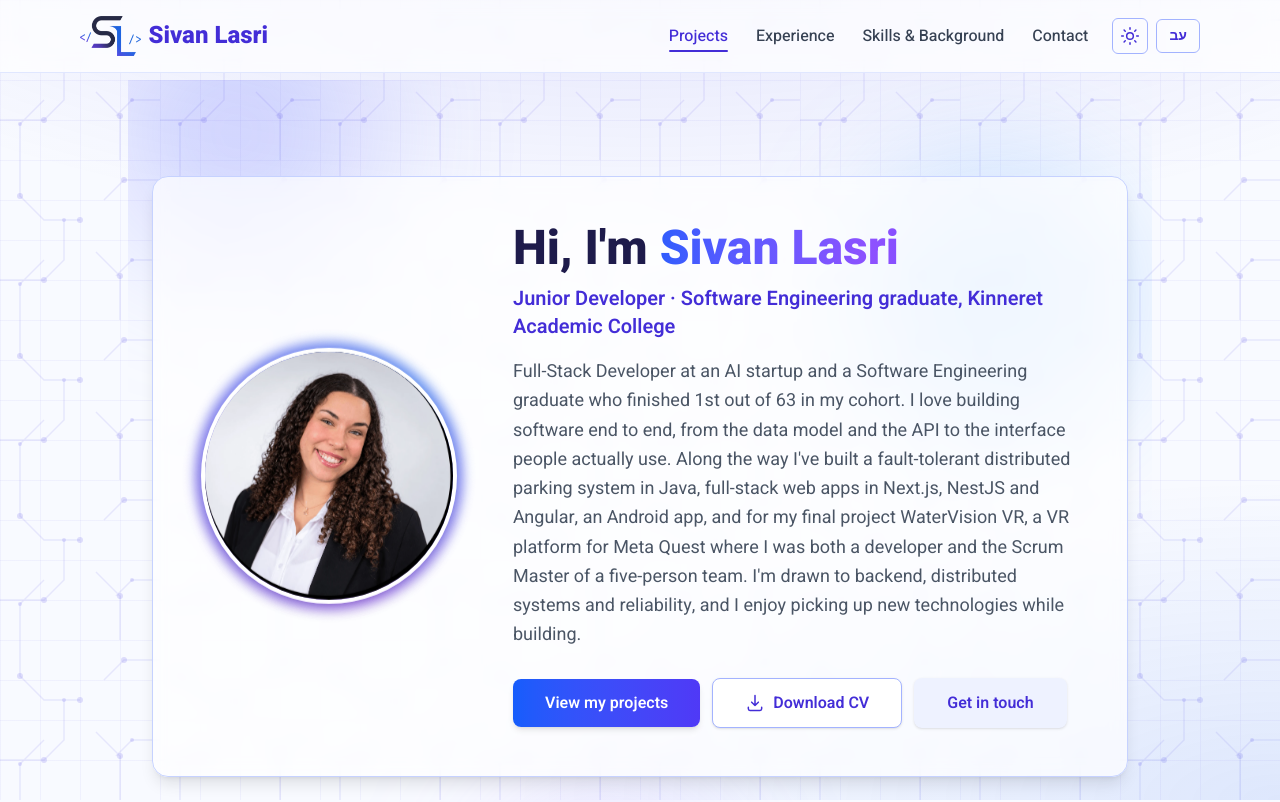
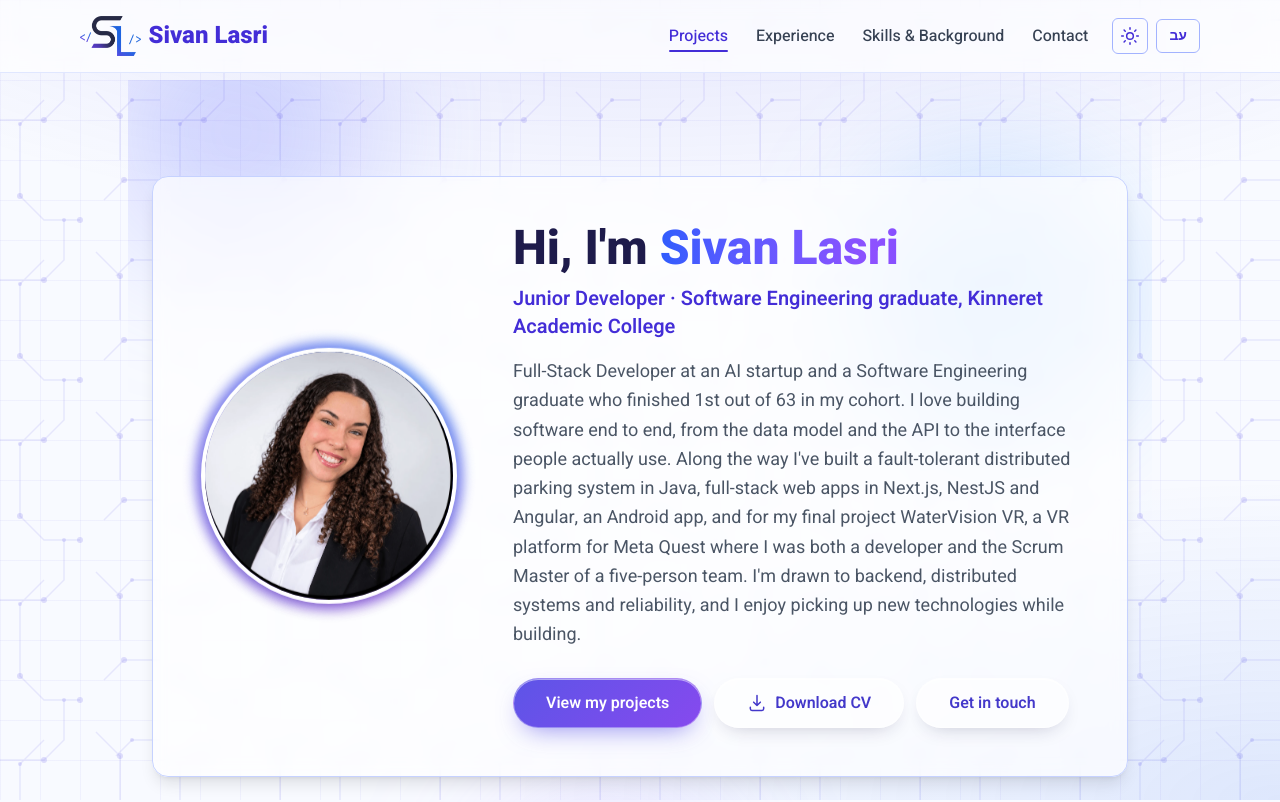
Before and after one commit to SivanSoftware/SivanSoftware.github.io, a Next.js app: page / in a window 1280 px wide. Shown: the top 802 px of the page. Built offline with nearby package versions, Linux system fonts and the light colour scheme.

Commit message:
Add liquid-glass button style and apply to hero CTAs

```diff
--- a/app/globals.css
+++ b/app/globals.css
@@ -456,6 +456,75 @@ section[id] {
   will-change: transform, opacity;
 }
 
+/* ===== כפתורי זכוכית נוזלית (liquid glass) ===== */
+.btn-glass {
+  position: relative;
+  display: inline-flex;
+  align-items: center;
+  justify-content: center;
+  gap: 0.5rem;
+  border-radius: 9999px;
+  padding: 0.75rem 2rem;
+  font-weight: 600;
+  text-align: center;
+  isolation: isolate;
+  border: 1px solid rgba(255, 255, 255, 0.45);
+  -webkit-backdrop-filter: blur(14px) saturate(140%);
+  backdrop-filter: blur(14px) saturate(140%);
+  transition: transform 0.28s ease, box-shadow 0.28s ease, background 0.28s ease;
+}
+.btn-glass:hover {
+  transform: translateY(-2px);
+}
+.btn-glass:active {
+  transform: translateY(0);
+}
+
+/* ראשי — גרדיאנט מותג מזוגג */
+.btn-glass-primary {
+  background: linear-gradient(135deg, rgba(79, 70, 229, 0.92), rgba(124, 58, 237, 0.92));
+  color: #ffffff;
+  border-color: rgba(255, 255, 255, 0.35);
+  box-shadow: 0 10px 26px -10px rgba(79, 70, 229, 0.65),
+    inset 0 1px 0 rgba(255, 255, 255, 0.5);
+}
+.btn-glass-primary:hover {
+  box-shadow: 0 16px 32px -10px rgba(124, 58, 237, 0.7),
+    inset 0 1px 0 rgba(255, 255, 255, 0.6);
+}
+
+/* משני — זכוכית חלבית בהירה */
+.btn-glass-ghost {
+  background: rgba(255, 255, 255, 0.55);
+  color: #4338ca;
+  box-shadow: 0 8px 20px -10px rgba(30, 27, 75, 0.28),
+    inset 0 1px 0 rgba(255, 255, 255, 0.75);
+}
+.btn-glass-ghost:hover {
+  background: rgba(255, 255, 255, 0.78);
+  box-shadow: 0 14px 26px -10px rgba(79, 70, 229, 0.3),
+    inset 0 1px 0 rgba(255, 255, 255, 0.85);
+}
+.dark .btn-glass-ghost {
+  background: rgba(255, 255, 255, 0.08);
+  color: #c7d2fe;
+  border-color: rgba(199, 210, 254, 0.2);
+  box-shadow: 0 8px 22px -10px rgba(0, 0, 0, 0.5),
+    inset 0 1px 0 rgba(255, 255, 255, 0.12);
+}
+.dark .btn-glass-ghost:hover {
+  background: rgba(255, 255, 255, 0.14);
+}
+
+@media (prefers-reduced-motion: reduce) {
+  .btn-glass {
+    transition: background 0.28s ease;
+  }
+  .btn-glass:hover {
+    transform: none;
+  }
+}
+
 /* זוהר רך בריחוף */
 .glow-hover {
   transition: box-shadow 0.4s ease, transform 0.4s ease;
--- a/app/page.tsx
+++ b/app/page.tsx
@@ -124,14 +124,14 @@ export default function Home() {
             >
               <a
                 href="#projects"
-                className="w-full sm:w-auto px-8 py-3 rounded-lg bg-gradient-to-l from-indigo-600 to-blue-600 text-white font-semibold shadow-md hover:from-indigo-700 hover:to-blue-700 transition transform hover:-translate-y-0.5 text-center"
+                className="btn-glass btn-glass-primary w-full sm:w-auto"
               >
                 {t.hero.ctaProjects}
               </a>
               <a
                 href="/sivan-lasri-cv.pdf"
                 download
-                className="group w-full sm:w-auto inline-flex items-center justify-center gap-2 px-8 py-3 rounded-lg bg-white text-indigo-700 border border-indigo-300 font-semibold shadow-sm hover:bg-indigo-50 transition transform hover:-translate-y-0.5 text-center dark:bg-white/5 dark:text-indigo-200 dark:border-indigo-400/30 dark:hover:bg-indigo-500/10"
+                className="btn-glass btn-glass-ghost group w-full sm:w-auto"
               >
                 <svg
                   className="h-5 w-5 transition-transform group-hover:translate-y-0.5"
@@ -147,7 +147,7 @@ export default function Home() {
               </a>
               <a
                 href="#contact"
-                className="w-full sm:w-auto px-8 py-3 rounded-lg bg-indigo-50 text-indigo-700 border border-transparent font-semibold shadow-sm hover:bg-indigo-100 transition transform hover:-translate-y-0.5 text-center dark:bg-indigo-500/10 dark:text-indigo-200 dark:hover:bg-indigo-500/20"
+                className="btn-glass btn-glass-ghost w-full sm:w-auto"
               >
                 {t.hero.ctaContact}
               </a>
```
